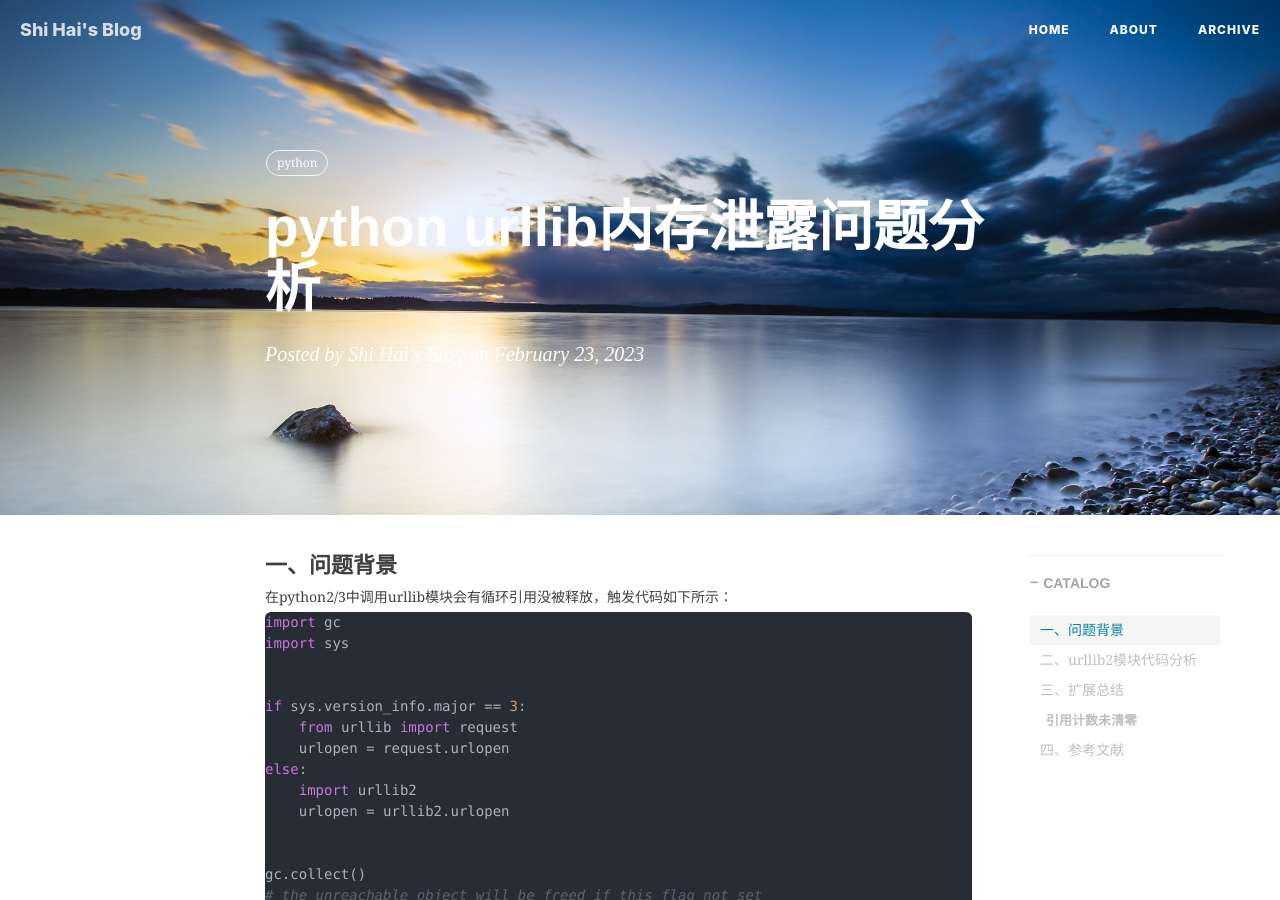
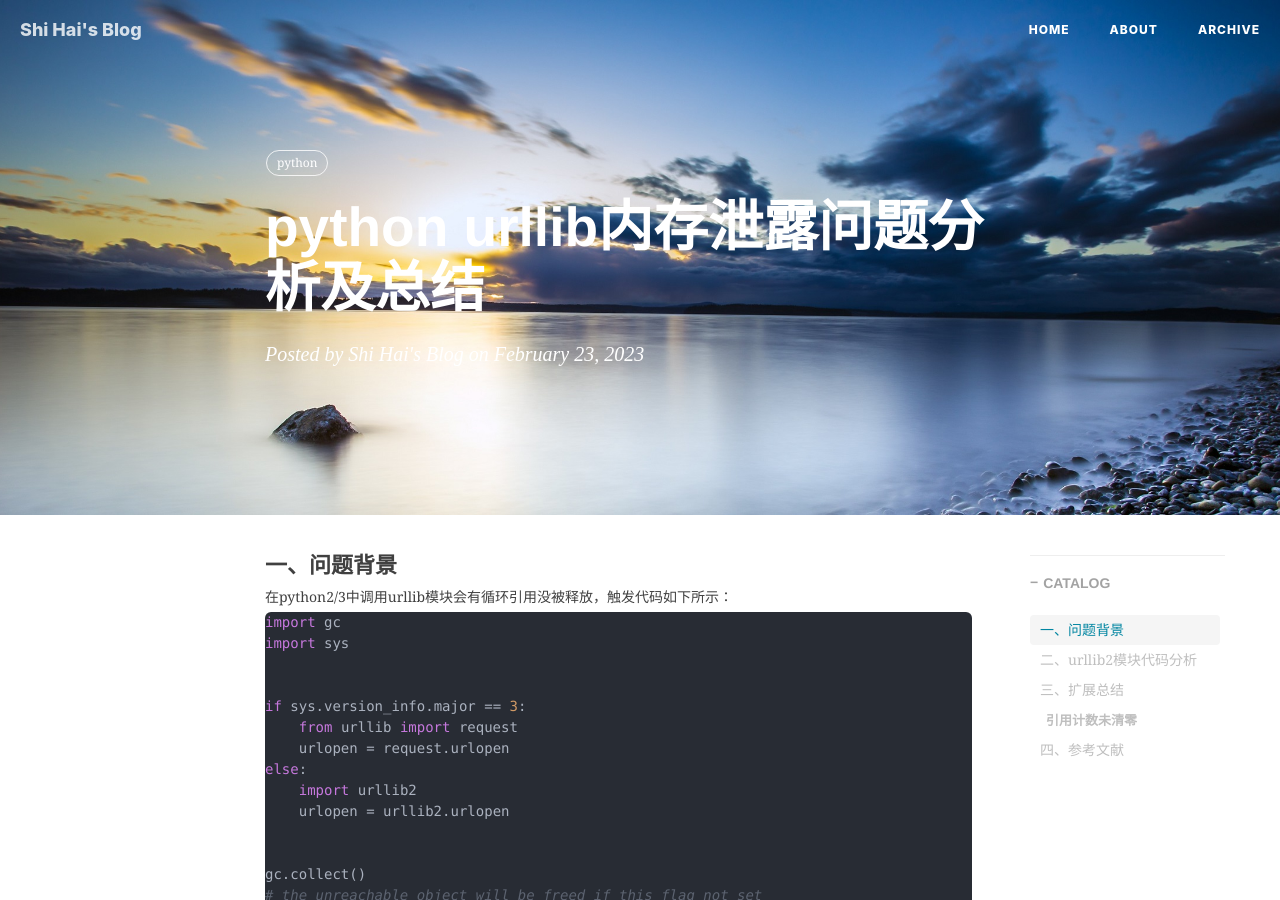
Before and after one commit to shihai1991/shihai1991.github.io, a Jekyll site: the page built from _posts/2023-02-23-urllib内存泄露问题分析.md, in a window 1280 px wide and 900 px high. Built offline with Jekyll 4.4.1, drawn with Linux system fonts in a browser that asks for light colours; nearby versions of some CDN libraries; comment, search, counter and statistics services are not loaded; some of the changed text lies outside the part shown.

Commit message:
update blog

```diff
--- a/_posts/2023-02-23-urllib内存泄露问题分析.md
+++ b/_posts/2023-02-23-urllib内存泄露问题分析.md
@@ -1,6 +1,6 @@
 ---
 layout: post
-title: python urllib内存泄露问题分析
+title: python urllib内存泄露问题分析及总结
 category: python
 catalog: true
 published: true
```
Also changed, not shown: other parts of _posts/2023-02-23-urllib内存泄露问题分析.md (+2 -0 lines).
